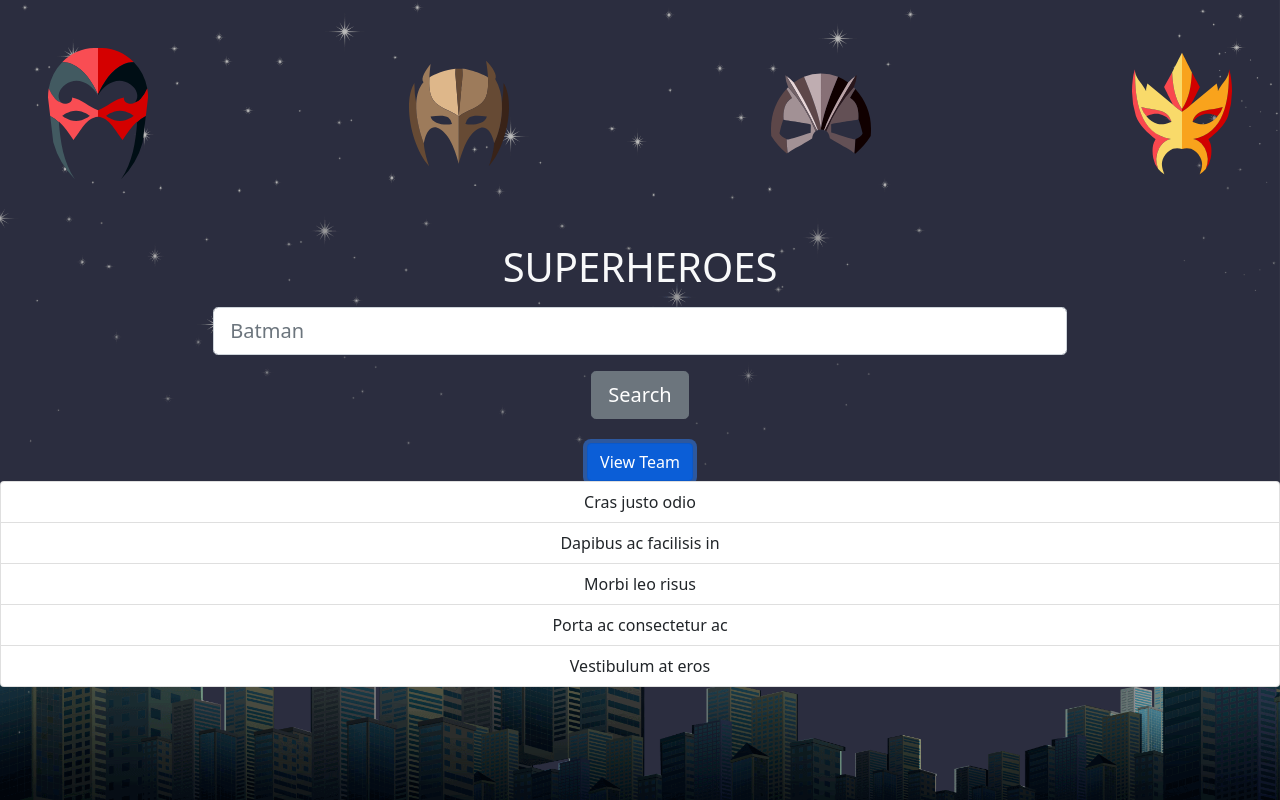
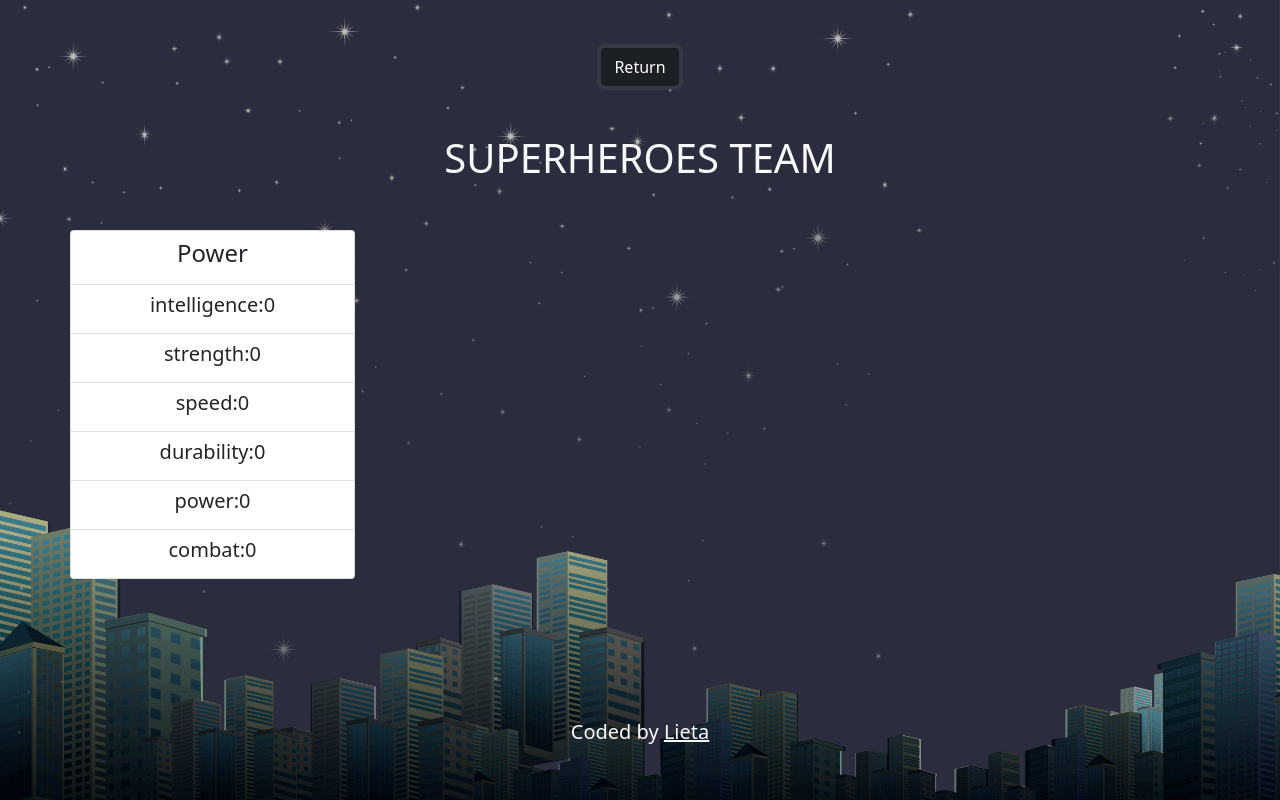
Before and after one commit to lieta96/superhero-app, a React (Create React App) app: page / in a window 1280 px wide. Both pictures are taken after a click on the button "View Team". Built offline with nearby package versions, Linux system fonts and the light colour scheme.

Commit message:
varios acmbios

```diff
--- a/package.json
+++ b/package.json
@@ -39,5 +39,6 @@
       "last 1 firefox version",
       "last 1 safari version"
     ]
-  }
+  },
+  "devDependencies": {}
 }
--- a/src/App.css
+++ b/src/App.css
@@ -5,6 +5,7 @@
   background-size: cover;
   background-attachment: fixed;
   min-height: 100vh;
+  position:relative
 }
 .App::before{
   position: absolute;
--- a/src/App.js
+++ b/src/App.js
@@ -5,26 +5,91 @@
 import Button from 'react-bootstrap/Button';
 import SuperheroTeam from './components/superheroTeam/SuperheroTeam'
 import Header from './components/Header'
+import TeamContext from './components/context';
+import { array } from 'yup/lib/locale';
+import SuperheroTeamCards from './components/superheroTeam/SuperheroTeamCards';
+import Footer from './components/footer/Footer'
+
 
 export default function App() {
+  const [team, setTeam]=useState([])
+  let goodTotal;
+  let badTotal
 
-  const [superheroTeam,setSuperheroTeam]=useState([])
-  const [teamMember,setTeamMeberw]=useState(null)
+  function goodSuperheroesTotal(){
+    let goodSuperheroArray= team.filter(superhero=>superhero.biography.alignment=='good')
+    goodTotal=goodSuperheroArray.length
+    return goodTotal
+  }
 
-  const showTeam=()=>{
-    setSuperheroTeam(localStorage.setItem('myTeam', JSON.stringify(superheroTeam))
-    )
+  function badSuperheroesTotal(){
+    let badSuperheroArray= team.filter(superhero=>superhero.biography.alignment=='bad')
+    badTotal=badSuperheroArray.length
+    return badTotal
+  }
+
+  const [completeMessage,setCompleteMessage]=useState('')
+
+  function checkInTeam(superhero){
+    if(team.includes(superhero)) setCompleteMessage('You already have this superhero in you team')
+    else return superhero
   }
 
 
+  function addMember(newSuperhero){
+
+    if(team.length>5) setCompleteMessage('Your team is complete!')
+    else {
+      if(team.some(superhero=>superhero.id==newSuperhero.id)) return setCompleteMessage(`${newSuperhero.name} is in your team!`)
+      else{
+        if(newSuperhero.biography.alignment=='good'){
+          goodSuperheroesTotal()
+          if(goodTotal>2) setCompleteMessage("there's enough good superheroes")
+          else setTeam(team=>[...team,newSuperhero])
+        }else if (newSuperhero.biography.alignment=='bad') {
+          badSuperheroesTotal()
+          if(badTotal>2) setCompleteMessage("there's enough good superheroes")
+          else setTeam(team=>[...team,newSuperhero])
+        }else setTeam(team=>[...team,newSuperhero])
+      return team}
+    }
+  }
+
+  function removeMember(deleteSuperhero){
+    setCompleteMessage('')
+    setTeam(team.filter(superhero=>superhero.id!==deleteSuperhero.id))
+    return team
+  }
+
+  const [viewTeam,setViewTem]=useState(false)
+
+  function handleOnClick(){
+    setViewTem(!viewTeam)
+    setCompleteMessage('')
+  }
   return (
-    <div className="App">
+    <div className="App pb-5">
 
-      <Header/>
+      <TeamContext.Provider value={{ team,setTeam, addMember,removeMember}}>
+         <Button
+         variant="dark"
+         className="mt-5 float-right "
+         onClick={handleOnClick}>
+           {!viewTeam? 'View Team': 'Return'}
+          </Button>
 
-      <SearchSuperheroes  />
-      <Button onClick={showTeam}>View Team</Button>
-      <SuperheroTeam team={superheroTeam}/>
+         {!viewTeam?
+          <div className="pb-5">
+            <Header/>
+            <h4 className="text-light">{completeMessage}</h4>
+            <SearchSuperheroes/>
+          </div>
+          :
+          <SuperheroTeam/>
+         }
+      </TeamContext.Provider>
+      <Footer/>
     </div>
+
   );
 }
--- /dev/null
+++ b/src/components/context.js
@@ -0,0 +1,8 @@
+import React from 'react';
+
+export const team = [];
+
+const TeamContext = React.createContext(team);
+
+
+export default TeamContext;
--- a/src/components/search/SearchSuperheros.jsx
+++ b/src/components/search/SearchSuperheros.jsx
@@ -1,11 +1,18 @@
-import { Formik, Form, Field, useField,ErrorMessage } from 'formik';
-import React, {useEffect,useState} from 'react'
+import { Formik, Form, Field, ErrorMessage } from 'formik';
+import React, {useEffect,useState,useContext} from 'react'
 import axios from "axios";
 import SuperheroCard from '../superheroCard/SuperheroCard'
 import Button from 'react-bootstrap/Button';
+import Row from 'react-bootstrap/Row';
+import Col from 'react-bootstrap/Col';
+
 import * as Yup from 'yup';
+import TeamContext from '../context';
+
 
 export default function SearchSuperheros (props) {
+
+  const {addMember } = useContext(TeamContext);
 
   const [superheroResults, setSuperheroResults] =useState([])
   const [allResults,setAllResults]=useState([])
@@ -24,7 +31,7 @@
 
   const [errorMessageAPI, setErrorMessageAPI]=useState(null)
   function getSuperhero (value){
-    let url=`https://superheroapi.com/api/4895369843807603/search/${value}`
+    let url=`https://superheroapi.com/api.php/4895369843807603/search/${value}`
     axios.get(url).then((response) => {
       if (response.data.results){
         setSuperheroResults(response.data.results);
@@ -35,7 +42,7 @@
 
   return (
     <>
-      <div className="col-8 mx-auto">
+      <div xs={12} sm={8} className="container mx-3 mx-sm-auto">
           <Formik
           initialValues={{
             newSuperhero: '',
@@ -56,14 +63,22 @@
             }, 400);
           }}
         >
+
           <Form>
-            <label className="d-none" htmlFor="newSuperhero">First Name</label>
-            <Field  name="newSuperhero"type="text" placeholder="Batman" className="form-control form-control-lg"/>
-            <ErrorMessage className="d-block text-light" name="newSuperhero" >
+            <Row>
+              <Col xs={12} sm={8}>
+                <label className="d-none" htmlFor="newSuperhero">First Name</label>
+                <Field  name="newSuperhero"type="text" placeholder="Batman" className="form-control form-control-lg mb-3 "/>
+                <ErrorMessage className="d-block text-light" name="newSuperhero" >
               { msg => <h6 className="text-light m-2">{msg}</h6> }
-            </ErrorMessage>
-            <Button className="btn btn-secondary btn-lg m-3" type="submit">Search</Button>
-          </Form>
+              </ErrorMessage>
+              </Col>
+              <Col>
+              <div className="d-grid">
+                <Button size="lg" className="btn btn-secondary mt-xs-3" type="submit">Search</Button>
+                </div>
+              </Col></Row> </Form>
+
         </Formik>
         <h6 className="text-light m-2">{errorMessageAPI}</h6>
 
@@ -74,6 +89,7 @@
       </div>
 
 
+
     </>
 
   );
--- a/src/components/superheroCard/SuperheroCard.jsx
+++ b/src/components/superheroCard/SuperheroCard.jsx
@@ -6,21 +6,28 @@
 import ListGroup from 'react-bootstrap/ListGroup';
 import ProgressBar from 'react-bootstrap/ProgressBar';
 import Button from 'react-bootstrap/Button';
+import TeamContext from '../context';
+import {useContext} from 'react'
 
 
 function Superhero(props){
+
+    const { addMember,removeMember } = useContext(TeamContext);
+
     const [cardAppearence, setCardAppearence]=useState('')
     const [viewMore,setViewMore]=useState(false)
     const [inTeam,setInTeam]=useState(false)
 
     const handleOnClick=()=>{
-        console.log(JSON.parse(localStorage.getItem('myTeam')))
-        let myTeam = JSON.parse(localStorage.getItem('myTeam'))
-        console.log(myTeam)
-        let newMember= props.superhero
-        let newTeam=myTeam.push(newMember)
-        console.log(myTeam)
-        localStorage.setItem('myTeam', JSON.stringify(myTeam));
+        setInTeam(!inTeam)
+        if(!inTeam){
+            return  addMember(props.superhero)
+        }else removeMember(props.superhero)
+        // setInTeam(true)
+        // let myTeam = JSON.parse(localStorage.getItem('superheroTeam'))
+        // let newMember= props.superhero
+        // let newTeam=myTeam.push(newMember)
+        // localStorage.setItem('superheroTeam', JSON.stringify(myTeam));
     }
 
     useEffect(() => {
@@ -37,13 +44,16 @@
     }, [viewMore])
 
     //mismo código, armar función!
+
+   console.log(props.superhero.name,props.superhero.biography.alignment)
+
     const listPower=[]
     const powerstats= props.superhero.powerstats
     for (const power in powerstats) {
         listPower.push(
         <ListGroup.Item key={power}>
             <h5 className="mb-2">{power}</h5>
-            <ProgressBar now={powerstats[power]} />
+            <ProgressBar now={powerstats[power]==='null'? 0 : powerstats[power]} />
         </ListGroup.Item>)
     }
     const listAppearence=[]
@@ -58,8 +68,15 @@
     return (
         <div className="m-3">
             <Card style={{ width: '18rem' }}>
+
                 <Card.Header as="h3">{props.superhero.name}</Card.Header>
                 <Card.Img variant="top" src={props.superhero.image.url} />
+                <Button
+                    onClick={handleOnClick}
+                    variant="primary"
+                    className="my-1 btn btn-secondary">
+                    {inTeam? ("Delete") : ("Add to my team")}
+                </Button>
                 <ListGroup className="list-group-flush">
                     {listPower}
                 </ListGroup>
@@ -68,12 +85,7 @@
                     {viewMore? ("View Less") : ("View More")}
                 </Button>
 
-                <Button
-                    onClick={handleOnClick}
-                    variant="primary"
-                    className="my-1 btn btn-secondary">
-                    {inTeam? ("Delete") : ("Add to my team")}
-                </Button>
+
 
             </Card>
 
--- a/src/components/superheroTeam/SuperheroTeam.jsx
+++ b/src/components/superheroTeam/SuperheroTeam.jsx
@@ -2,44 +2,124 @@
 // tengo que poder guardar el promedio de sus habilidades en distintas variables y que se actualicen cada vez que agrego a un miembro nuevo
 
 import ListGroup from 'react-bootstrap/ListGroup';
-import {useState} from 'react'
+import Container from 'react-bootstrap/Container';
+import Row from 'react-bootstrap/Row';
+import Col from 'react-bootstrap/Col';
 
-export default function SuperheroTeam ({team}){
+import SuperheroTeamCard from './SuperheroTeamCards'
+import {useContext,useState,useEffect} from 'react'
+import TeamContext from '../context';
 
-    const [teamPowerstats,setTeamPowerstats]=useState({
-        intelligence:0,
-        strength:0,
-        speed:0,
-        durability:0,
-        power:0,
-        combat:0,
-    })
+import './superheroTeam.css'
+import { ListGroupItem } from 'react-bootstrap';
 
-    const powerstats=Object.keys(teamPowerstats)
-    console.log(team)
+export default function SuperheroTeam (){
+
+    const { team} = useContext(TeamContext);
+
+    function checkNullValue(value){
+        if ( value==='null') return 0
+        else return parseFloat(value)
+    }
+
+    const intelligenceArray= team.map(superhero=>
+        checkNullValue(superhero.powerstats.intelligence)
+    )
+
+    const strengthArray= team.map(superhero=>checkNullValue(superhero.powerstats.strength))
+    const speedArray= team.map(superhero=>checkNullValue(superhero.powerstats.speed))
+    const durabilityArray= team.map(superhero=>checkNullValue(superhero.powerstats.durability))
+    const powerArray= team.map(superhero=>checkNullValue(superhero.powerstats.power))
+    const combatArray= team.map(superhero=>checkNullValue(superhero.powerstats.combat))
+
+    let intelligenceTeam = 0;
+    let strengthTeam = 0;
+    let speedTeam = 0;
+    let durabilityTeam = 0
+    let powerTeam = 0;
+    let combatTeam = 0;
 
 
-    // setTeamPowerstats(
-    //     powerstats.map( powerstat=> {
+    strengthArray.forEach (function(value){
+        strengthTeam += value;
+    });
+    intelligenceArray.forEach (function(value){
+        intelligenceTeam += value;
+    });
+    speedArray.forEach (function(value){
+        speedTeam += value;
+    });
+    durabilityArray.forEach (function(value){
+       durabilityTeam += value;
+    });
+    powerArray.forEach (function(value){
+       powerTeam += value;
+    });
+    combatArray.forEach (function(value){
+        combatTeam += value;
+    });
 
-    //         team.map(superhero=>superhero.powerstats.powerstat)}
-    //     )
-    // )
+    const teamPowerstats={
+        intelligence:intelligenceTeam,
+        strength:strengthTeam,
+        speed:speedTeam,
+        durability:durabilityTeam,
+        power:powerTeam,
+        combat:combatTeam,
+    }
 
-
+    const listPower=[]
+    for (const power in teamPowerstats){
+        listPower.push(
+        <ListGroup.Item key={power}>
+            <h5 className="mb-2">{power}:
+                {team.length>0? parseInt(teamPowerstats[power]/team.length):
+                0
+                }
+            </h5>
+        </ListGroup.Item>
+        )
+    }
+    const teamGallery=[]
+    team.forEach(
+        (superhero)=>teamGallery.push(<SuperheroTeamCard superhero={superhero} key={superhero.id}/>))
+    // for (const superhero in team){
+    //     console.log(superhero)
+    //     teamGallery.push(<SuperheroTeamCard superhero={superhero} key={superhero.id}/>)
+    // }
+    // if (team.length>0){
+    //     teamGallery= team.map(superhero=>
+    //         <SuperheroTeamCard superhero={superhero} key={superhero.id}/>)
+    // }else return teamGallery
 
     return(
-        <>
+        <div className="mb-5">
+            <h1 className="text-uppercase text-light my-5">Superheroes Team</h1>
+            <Container className="pb-5">
+                <Row className="d-flex mt-3">
+                    <Col xs={12} sm={3} className="auto px-5 px-sm-0">
+                        <ListGroup>
+                            <ListGroupItem><h4 className="mb-2">Power</h4></ListGroupItem>
+                            {listPower}
+                        </ListGroup>
+                    </Col>
+                    <Col xs={12} sm={9}>
+                        <div className="d-flex flex-wrap justify-content-center">
+                            {teamGallery}
+                        </div>
+                    </Col>
+
+                </Row>
+                </Container>
+
+            {/* FUNCOINA EL MAP DEL TEAM IMPRIMIENDO LA INFO EN ESTE COMPONENTE, PERO NO FUNCIONA LA PASAR LA INFO A OTRO COMPONENTE
+            {
+                team.map(superhero=><h5>{superhero.name}</h5>)
+            } */}
+
             <div>
-            <ListGroup>
 
-                <ListGroup.Item>Cras justo odio</ListGroup.Item>
-                <ListGroup.Item>Dapibus ac facilisis in</ListGroup.Item>
-                <ListGroup.Item>Morbi leo risus</ListGroup.Item>
-                <ListGroup.Item>Porta ac consectetur ac</ListGroup.Item>
-                <ListGroup.Item>Vestibulum at eros</ListGroup.Item>
-            </ListGroup>
             </div>
-        </>
+        </div>
     )
 }
--- /dev/null
+++ b/src/components/superheroTeam/SuperheroTeamCards.jsx
@@ -0,0 +1,85 @@
+import React, {useEffect,useState,useContext} from 'react'
+import TeamContext from '../context';
+
+//Boostrap imports
+import Card from 'react-bootstrap/Card';
+import ListGroup from 'react-bootstrap/ListGroup';
+import Button from 'react-bootstrap/Button';
+
+
+function SuperheroTeamCards(props){
+
+    const {removeMember} = useContext(TeamContext);
+    const [cardAppearence, setCardAppearence]=useState('')
+    const [viewMore,setViewMore]=useState(false)
+
+    useEffect(() => {
+        if (viewMore) {
+            setCardAppearence(
+                <Card.Body>
+                    <ListGroup className="list-group-flush">
+                    {listPower}
+                    </ListGroup>
+                    <ListGroup viewMore className="list-group-flush">
+                        {listAppearence}
+                    </ListGroup>
+                </Card.Body>
+            )
+        }else setCardAppearence('')
+        return cardAppearence
+    }, [viewMore])
+
+    //mismo código, armar función!
+    const listPower=[]
+    const powerstats= props.superhero.powerstats
+    for (const power in powerstats) {
+        listPower.push(
+        <ListGroup.Item key={power}>
+            <h6 className="mb-2">{power}: {powerstats[power]}</h6>
+        </ListGroup.Item>)
+    }
+
+    const listAppearence=[]
+    const appearence=props.superhero.appearance
+    for (const item in appearence) {
+        listAppearence.push(
+            <ListGroup.Item key={item}>
+                <h6 className=" text-capitalize mb-2 d-inline-block">{item}: {appearence[item]}</h6>
+            </ListGroup.Item>)
+    }
+    return (
+        <div className="m-3 superhero-team-card">
+            <Card style={{ width: '11rem' }}>
+
+                <Card.Header as="h5">{props.superhero.name}</Card.Header>
+                <Card.Img variant="top" src={props.superhero.image.url} />
+                {cardAppearence}
+                <Button onClick={() => setViewMore(!viewMore)} variant="primary" className="my-1 btn btn-secondary">
+                    {viewMore? ("View Less") : ("View More")}
+                </Button>
+
+                <Button
+                    onClick={()=>removeMember(props.superhero)}
+                    variant="primary"
+                    className="my-1 btn btn-secondary">
+                    Delete
+                </Button>
+
+            </Card>
+
+        <style>{`
+            .progress-bar{
+                background-color:#000
+            }
+            .superhero-team-card .card-img-top {
+                height: 10rem;
+                object-fit: cover;
+            }
+        `}
+        </style>
+        </div>
+    )
+
+}
+
+export default SuperheroTeamCards;
--- /dev/null
+++ b/src/components/superheroTeam/superheroTeam.css
@@ -0,0 +1,6 @@
+.superhero-team-container{
+    top:0;
+    left:0;
+    height: 100vh;
+    width: 250px;
+}
```
Also changed, not shown: 1 other file (tests, documents, lock files or other folders).
